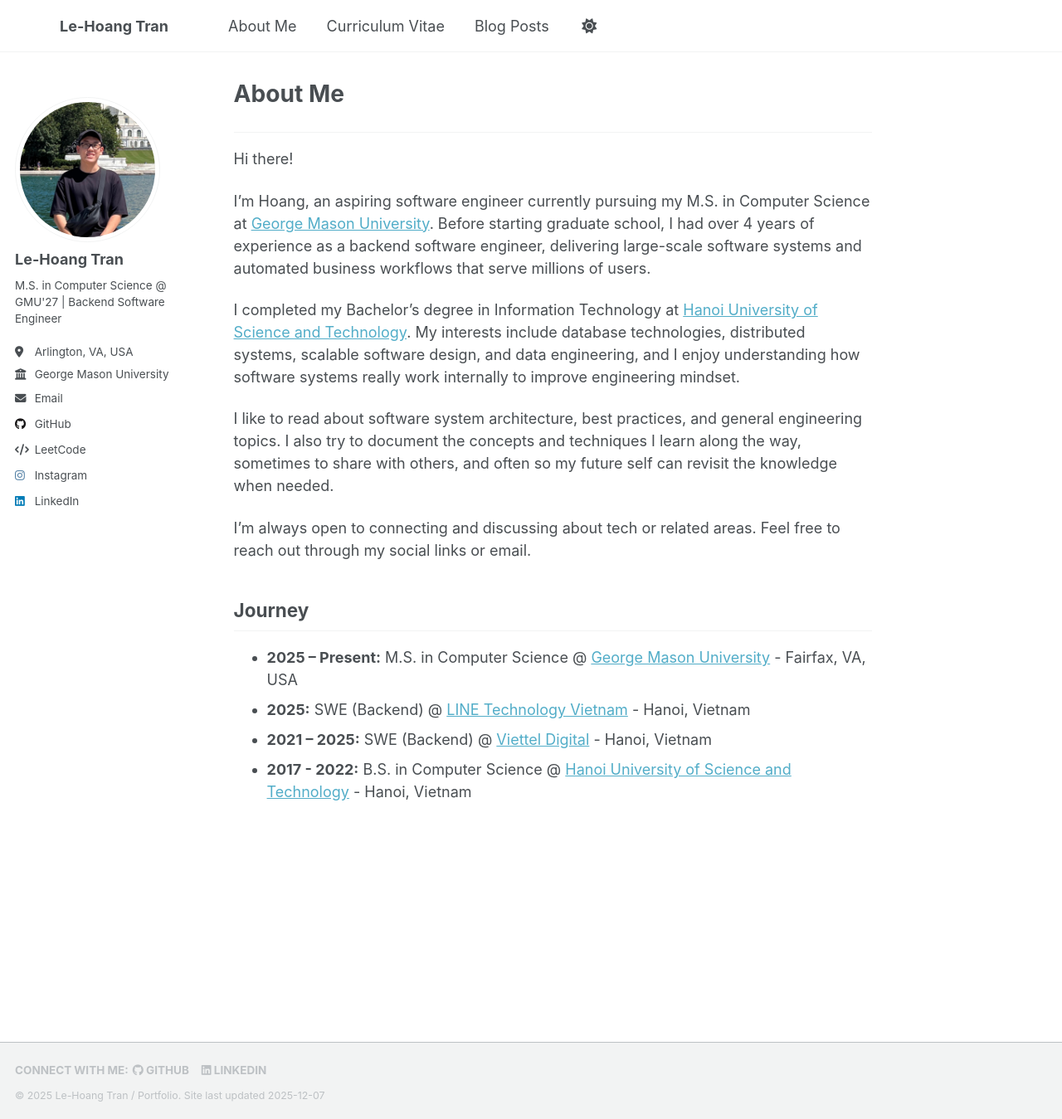
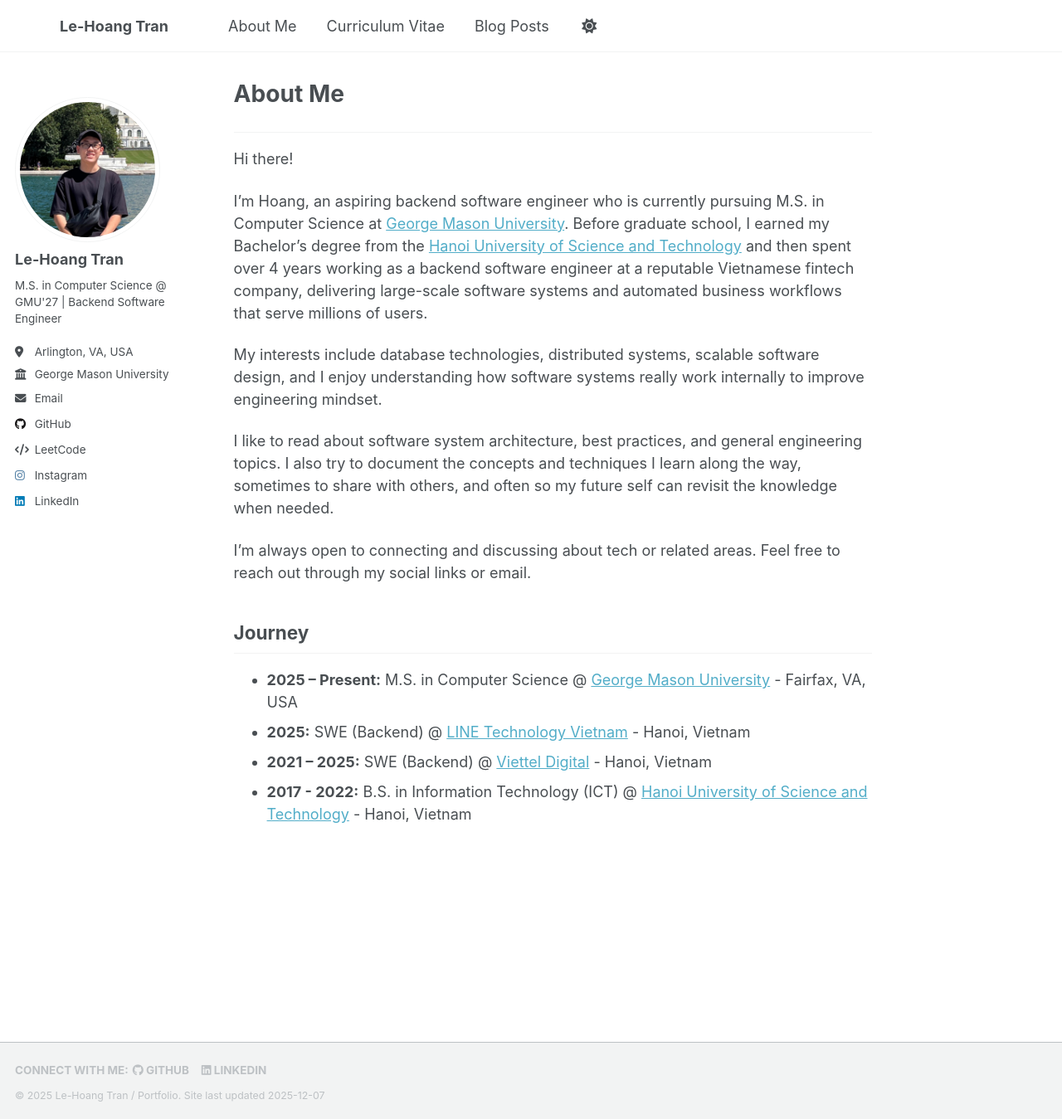
Before and after one commit to lehoangtran289/lehoangtran289.github.io, a Jekyll site: the page built from _pages/about.md, in a window 1280 px wide and 1349 px high. Shown: the whole window at 83% size. Built offline with Jekyll 4.4.1, drawn with Linux system fonts in a browser that asks for light colours; a script that is not in the unit is left out.

Commit message:
Update personal introduction

```diff
--- a/_pages/about.md
+++ b/_pages/about.md
@@ -13,9 +13,9 @@ redirect_from:
 
 Hi there!
 
-I’m Hoang, an aspiring software engineer currently pursuing my M.S. in Computer Science at [George Mason University](https://cec.gmu.edu/). Before starting graduate school, I had over 4 years of experience as a backend software engineer, delivering large-scale software systems and automated business workflows that serve millions of users.
+I’m Hoang, an aspiring backend software engineer who is currently pursuing M.S. in Computer Science at [George Mason University](https://cec.gmu.edu/). Before graduate school, I earned my Bachelor’s degree from the [Hanoi University of Science and Technology](https://soict.hust.edu.vn/en/) and then spent over 4 years working as a backend software engineer at a reputable Vietnamese fintech company, delivering large-scale software systems and automated business workflows that serve millions of users.
 
-I completed my Bachelor’s degree in Information Technology at [Hanoi University of Science and Technology](https://soict.hust.edu.vn/en/). My interests include database technologies, distributed systems, scalable software design, and data engineering, and I enjoy understanding how software systems really work internally to improve engineering mindset.
+My interests include database technologies, distributed systems, scalable software design, and I enjoy understanding how software systems really work internally to improve engineering mindset.
 
 I like to read about software system architecture, best practices, and general engineering topics. I also try to document the concepts and techniques I learn along the way, sometimes to share with others, and often so my future self can revisit the knowledge when needed.
 
@@ -26,4 +26,4 @@ I'm always open to connecting and discussing about tech or related areas. Feel f
 - **2025 – Present:** M.S. in Computer Science @ [George Mason University](https://cec.gmu.edu/) - Fairfax, VA, USA
 - **2025:** SWE (Backend) @ [LINE Technology Vietnam](https://vietnamdevcenter.linecorp.com/en) - Hanoi, Vietnam
 - **2021 – 2025:** SWE (Backend) @ [Viettel Digital](https://viettel.com.vn/en/) - Hanoi, Vietnam
-- **2017 - 2022:** B.S. in Computer Science @ [Hanoi University of Science and Technology](https://soict.hust.edu.vn/en/) - Hanoi, Vietnam
+- **2017 - 2022:** B.S. in Information Technology (ICT) @ [Hanoi University of Science and Technology](https://soict.hust.edu.vn/en/) - Hanoi, Vietnam
```
